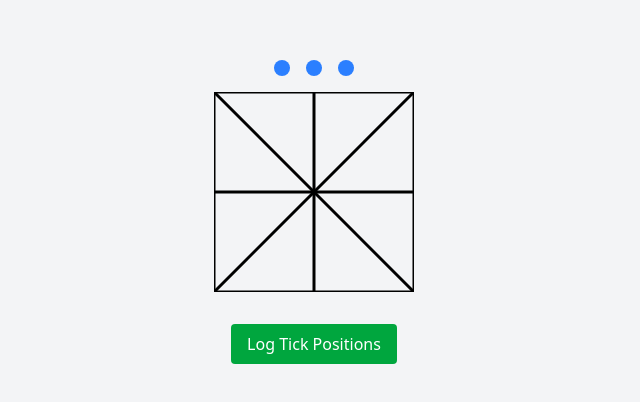
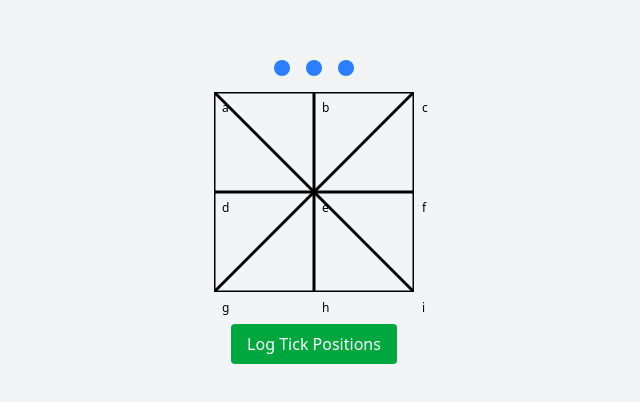
Before and after one commit to Ravindu-Kavishan/MiniDhamWithProlog, a React (Vite) app in the folder FrountEnd/: page / in a window 1280 px wide. Shown: the part 188-590 px from the top of the page, without its empty margins (326-966 px from the left). Built offline with nearby package versions, Linux system fonts and the light colour scheme.

Commit message:
user thicks are done

```diff
--- a/FrountEnd/src/App.jsx
+++ b/FrountEnd/src/App.jsx
@@ -27,43 +27,47 @@ const getClosestPositionName = (x, y) => {
 
 export default function App() {
   const [ticks, setTicks] = useState([
-    { id: 1, position: null },
-    { id: 2, position: null },
-    { id: 3, position: null },
+    { position: null },
+    { position: null },
+    { position: null },
   ]);
 
-  const handleDrop = (e, tickId) => {
+  const handleDrop = (e) => {
+    const tickIndex = parseInt(e.dataTransfer.getData('text/plain'));
     const rect = e.currentTarget.getBoundingClientRect();
     const dropX = e.clientX - rect.left;
     const dropY = e.clientY - rect.top;
+    const nearest = getClosestPositionName(dropX, dropY);
 
-    const nearest = getClosestPositionName(dropX, dropY);
-    const newTicks = ticks.map((t) =>
-      t.id === tickId ? { ...t, position: nearest } : t
+    // Allow only one tick per position
+    const isOccupied = ticks.some((tick, index) => tick.position === nearest && index !== tickIndex);
+    if (isOccupied) return;
+
+    const newTicks = ticks.map((tick, index) =>
+      index === tickIndex ? { position: nearest } : tick
     );
     setTicks(newTicks);
   };
 
   const handlePrint = () => {
-    console.log('Tick Positions:');
-    ticks.forEach((t) => {
-      console.log(`Tick ${t.id}: ${t.position ?? 'not placed'}`);
-    });
+    const positions = ticks
+      .filter(tick => tick.position)
+      .map(tick => tick.position);
+    console.log(positions);
   };
 
   return (
     <div className="flex flex-col items-center justify-center min-h-screen bg-gray-100 gap-4">
       {/* Ticks outside */}
       <div className="flex gap-4">
-        {ticks.map((tick) => (
-          !tick.position && (
-            <div
-              key={tick.id}
-              draggable
-              onDragStart={(e) => e.dataTransfer.setData('text/plain', tick.id)}
-              className="w-4 h-4 bg-blue-500 rounded-full cursor-grab"
-            ></div>
-          )
+        {ticks.map((tick, index) => (
+          <div
+            key={index}
+            draggable
+            onDragStart={(e) => e.dataTransfer.setData('text/plain', index)}
+            className="w-4 h-4 bg-blue-500 rounded-full cursor-grab"
+            style={{ visibility: tick.position ? 'hidden' : 'visible' }}
+          ></div>
         ))}
       </div>
 
@@ -72,10 +76,7 @@ export default function App() {
         className="relative"
         style={{ width: 200, height: 200 }}
         onDragOver={(e) => e.preventDefault()}
-        onDrop={(e) => {
-          const tickId = parseInt(e.dataTransfer.getData('text/plain'));
-          handleDrop(e, tickId);
-        }}
+        onDrop={handleDrop}
       >
         {/* SVG board */}
         <svg width={200} height={200} className="absolute top-0 left-0">
@@ -86,14 +87,31 @@ export default function App() {
           <line x1="200" y1="0" x2="0" y2="200" stroke="black" strokeWidth="3" />
         </svg>
 
+        {/* Board labels */}
+        {Object.entries(namedPositions).map(([name, pos]) => (
+          <span
+            key={name}
+            className="absolute text-xs text-black"
+            style={{
+              left: pos.x + 8,
+              top: pos.y + 8,
+              pointerEvents: 'none',
+            }}
+          >
+            {name}
+          </span>
+        ))}
+
         {/* Ticks on board */}
-        {ticks.map((tick) => {
+        {ticks.map((tick, index) => {
           if (!tick.position) return null;
           const pos = namedPositions[tick.position];
           return (
             <div
-              key={tick.id}
-              className="absolute w-4 h-4 bg-blue-500 rounded-full cursor-default"
+              key={index}
+              draggable
+              onDragStart={(e) => e.dataTransfer.setData('text/plain', index)}
+              className="absolute w-4 h-4 bg-blue-500 rounded-full cursor-grab"
               style={{
                 left: pos.x - 8,
                 top: pos.y - 8,
```
